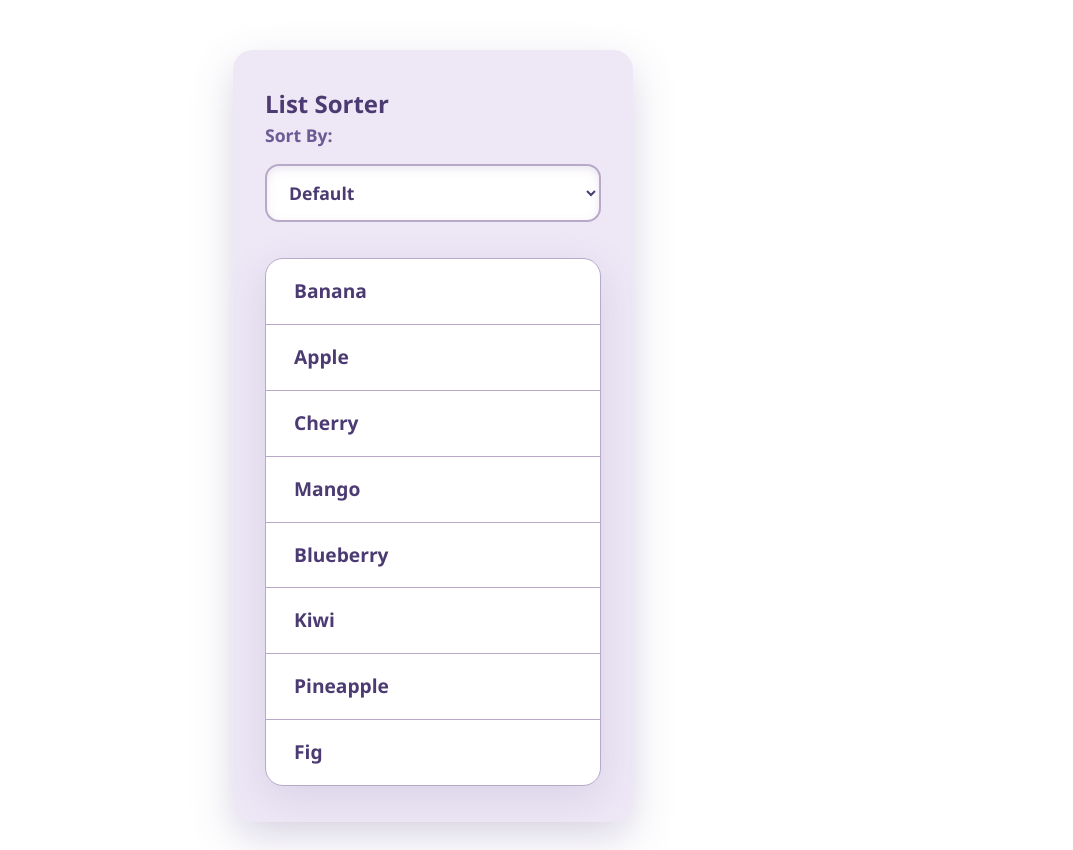
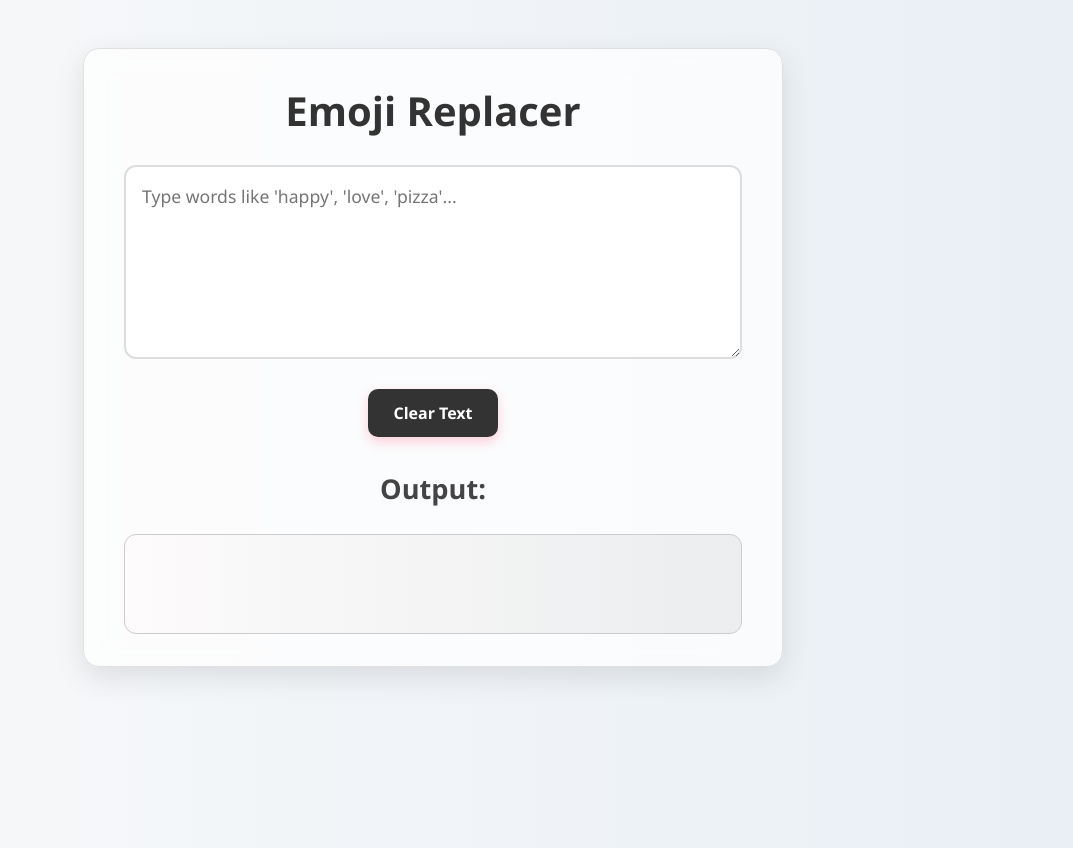
Before and after one commit to shubhamchasing/react-vite-prep, a React (Vite) app: page / in a window 1280 px wide. Shown: the whole page, without its empty margins (207-1280 px from the left). Built offline with nearby package versions, Linux system fonts and the light colour scheme.

Commit message:
feat: add emoji replacer

```diff
--- a/src/App.jsx
+++ b/src/App.jsx
@@ -1,5 +1,6 @@
 import "./App.css";
-import ListSorterParent from "./Components/ListSorter";
+import EmojiReplacer from "./Components/EmojiReplacer";
+// import ListSorterParent from "./Components/ListSorter";
 // import PiynItems from "./Components/PinItems";
 // import BishopMoves frListSorterParentom "./Components/BishopMove";
 // import RookChessboard from "./Components/RookMoves";
@@ -65,7 +66,7 @@ function App() {
   return (
     <>
       <div className="App">
-        <ListSorterParent />
+        <EmojiReplacer />
       </div>
     </>
   );
--- /dev/null
+++ b/src/Components/EmojiReplacer/index.jsx
@@ -0,0 +1,117 @@
+import { useState } from "react";
+import "./styles.css";
+
+// ✅ Provided Emoji Mapping — DO NOT MODIFY
+export const emojiMap = {
+  // Emotions
+  happy: "😊",
+  sad: "😢",
+  love: "❤️",
+  angry: "😠",
+  surprised: "😲",
+  laugh: "😂",
+  cool: "😎",
+  tired: "😴",
+  excited: "🤩",
+  bored: "🥱",
+  scared: "😱",
+  confused: "😕",
+  wow: "😮",
+  cry: "😭",
+  nervous: "😬",
+  calm: "😌",
+  // Greetings
+  hello: "👋",
+  bye: "👋",
+  goodnight: "🌙",
+  night: "🌙",
+  // Activities
+  party: "🥳",
+  dance: "💃",
+  music: "🎵",
+  sleep: "😴",
+  work: "💼",
+  study: "📚",
+  // Weather & Nature
+  sun: "☀️",
+  rain: "🌧️",
+  snow: "❄️",
+  cloud: "☁️",
+  fire: "🔥",
+  tree: "🌳",
+  flower: "🌸",
+  // Food & Drink
+  pizza: "🍕",
+  burger: "🍔",
+  coffee: "☕",
+  cake: "🍰",
+  apple: "🍎",
+  beer: "🍺",
+  // Animals
+  dog: "🐶",
+  cat: "🐱",
+  bird: "🐦",
+  fish: "🐟",
+  horse: "🐴",
+  // Objects & Symbols
+  phone: "📱",
+  laptop: "💻",
+  heart: "❤️",
+  star: "⭐",
+  thumbs_up: "👍",
+  thumbs_down: "👎",
+  ok_hand: "👌",
+  // Misc
+  money: "💰",
+  gift: "🎁",
+  car: "🚗",
+  bike: "🚲",
+  airplane: "✈️",
+  clock: "⏰",
+};
+
+// TODO: Implement this function
+export function replaceWithEmojis(input) {
+  // Replace whole words (case-insensitive) using the emojiMap
+  // Return updated text with emojis
+
+  return input.replace(/\b[a-zA-Z_]+\b/g, (word) => {
+    const lower = word.toLowerCase();
+    return emojiMap[lower] || word;
+  });
+}
+
+export default function EmojiReplacer() {
+  const [text, setText] = useState("");
+
+  return (
+    <div className="app-container">
+      <h1>Emoji Replacer</h1>
+
+      <textarea
+        placeholder="Type words like 'happy', 'love', 'pizza'..."
+        value={text}
+        onChange={(e) => setText(e.target.value)}
+        data-testid="input-textarea"
+        rows={6}
+      />
+
+      <div className="button-row">
+        <button
+          className="clear-btn"
+          onClick={() => setText("")}
+          data-testid="clear-button"
+        >
+          Clear Text
+        </button>
+      </div>
+
+      <h2>Output:</h2>
+      <div className="output-box" data-testid="output-box">
+        {/* TODO: Render replaced text using replaceWithEmojis */}
+
+        {replaceWithEmojis(text)}
+      </div>
+    </div>
+  );
+}
--- /dev/null
+++ b/src/Components/EmojiReplacer/styles.css
@@ -0,0 +1,119 @@
+* {
+  box-sizing: border-box;
+}
+
+body {
+  margin: 0;
+  font-family: "Segoe UI", Tahoma, Geneva, Verdana, sans-serif;
+  background: linear-gradient(to right, #f8f9fa, #e9eff5);
+  color: #2a2a2a;
+  transition: background-color 0.3s ease, color 0.3s ease;
+}
+
+.app-container {
+  max-width: 700px;
+  margin: 3rem auto;
+  padding: 2rem 2.5rem;
+  background: rgba(255, 255, 255, 0.7);
+  backdrop-filter: blur(10px);
+  border-radius: 16px;
+  box-shadow: 0 10px 30px rgba(0, 0, 0, 0.1);
+  border: 1px solid #e0e0e0;
+  transition: all 0.3s ease-in-out;
+}
+
+h1 {
+  font-weight: 700;
+  font-size: 2.5rem;
+  color: #333;
+  margin-bottom: 1.5rem;
+  text-align: center;
+}
+
+textarea {
+  width: 100%;
+  font-size: 1.1rem;
+  padding: 1rem;
+  border-radius: 12px;
+  border: 2px solid #ddd;
+  background-color: #ffffff;
+  resize: vertical;
+  font-family: inherit;
+  min-height: 130px;
+  transition: all 0.3s ease;
+}
+
+textarea:focus {
+  outline: none;
+  border-color: #7a5af8;
+  box-shadow: 0 0 8px rgba(122, 90, 248, 0.4);
+  background-color: #fefefe;
+}
+
+.output-box {
+  margin-top: 1.5rem;
+  padding: 1.2rem 1.5rem;
+  background: linear-gradient(to right, #fdfbfb, #ebedee);
+  border-radius: 12px;
+  border: 1px solid #ccc;
+  font-size: 1.3rem;
+  white-space: pre-wrap;
+  min-height: 100px;
+  color: #222;
+  user-select: text;
+  transition: background 0.3s ease;
+}
+
+h2 {
+  font-size: 1.7rem;
+  margin-top: 2rem;
+  margin-bottom: 1rem;
+  font-weight: 600;
+  color: #444;
+  text-align: center;
+}
+
+.button-row {
+  display: flex;
+  justify-content: center;
+  margin-top: 1.5rem;
+}
+
+button {
+  padding: 0.75rem 1.6rem;
+  font-size: 1rem;
+  border-radius: 10px;
+  border: none;
+  cursor: pointer;
+  font-weight: 600;
+  background-color: #333;
+  color: #fff;
+  transition: all 0.3s ease;
+  box-shadow: 0 5px 12px rgba(255, 105, 135, 0.3);
+}
+
+button:hover {
+  background-color: #444;
+  transform: translateY(-1px);
+  box-shadow: 0 6px 16px rgba(255, 105, 135, 0.35);
+}
+
+.footer {
+  margin-top: 3rem;
+  text-align: center;
+  font-size: 0.95rem;
+  color: #777;
+  font-style: italic;
+  letter-spacing: 0.5px;
+}
+
+@media (max-width: 480px) {
+  .app-container {
+    margin: 1rem;
+    padding: 1.2rem;
+  }
+
+  button {
+    width: 100%;
+  }
+}
```
